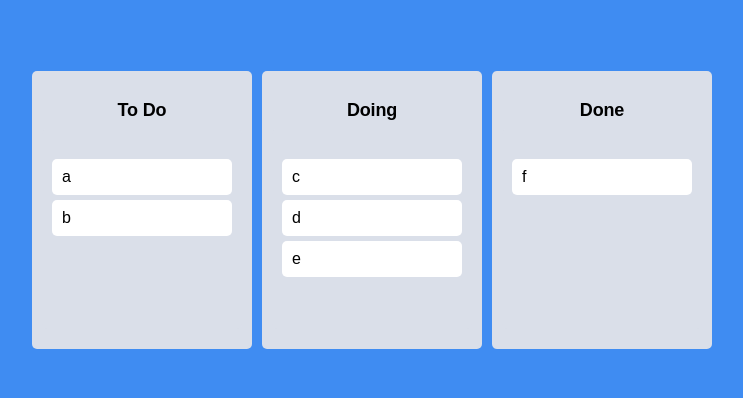
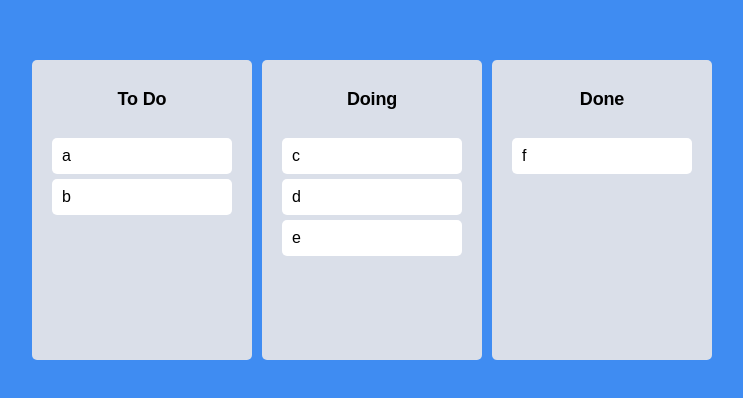
Before and after one commit to eunjeong90/trello, a React (Create React App) app: page / in a window 1280 px wide. Shown: the part 190-588 px from the top of the page, without its empty margins (268-1011 px from the left). Built offline with nearby package versions, Linux system fonts and the light colour scheme.

Commit message:
[Design] board, card 스타일 수정

```diff
--- a/src/Components/Board.tsx
+++ b/src/Components/Board.tsx
@@ -7,17 +7,34 @@ interface IToDos {
   boardId: string;
 }
 const Wrapper = styled.div`
-  padding: 20px 10px;
   padding-top: 30px;
   background-color: ${({ theme }) => theme.boardColor};
   border-radius: 5px;
-  min-height: 200px;
+  min-height: 300px;
+  display: flex;
+  flex-direction: column;
 `;
 const Title = styled.h2`
   text-align: center;
   font-weight: 600;
   margin-bottom: 10px;
   font-size: 18px;
+`;
+interface ICardAreaProps {
+  isDraggingOver: boolean;
+  draggingFromThisWith: boolean;
+}
+const CardArea = styled.div<ICardAreaProps>`
+  background-color: ${({ isDraggingOver, draggingFromThisWith }) =>
+    isDraggingOver
+      ? "#dfe6e9"
+      : draggingFromThisWith
+      ? "#b2bec3"
+      : "transparent"};
+  flex-grow: 1;
+  border-radius: 5px;
+  transition: background-color 0.2s ease-in-out;
+  padding: 20px;
 `;
 
 const Board = ({ toDos, boardId }: IToDos) => {
@@ -26,13 +43,18 @@ const Board = ({ toDos, boardId }: IToDos) => {
       <Wrapper>
         <Title>{boardId}</Title>
         <Droppable droppableId={boardId}>
-          {(magic) => (
-            <Wrapper ref={magic.innerRef} {...magic.droppableProps}>
+          {(magic, snapshot) => (
+            <CardArea
+              isDraggingOver={snapshot.isDraggingOver}
+              draggingFromThisWith={Boolean(snapshot.draggingFromThisWith)}
+              ref={magic.innerRef}
+              {...magic.droppableProps}
+            >
               {toDos.map((toDo, index) => (
                 <DraggableCard toDo={toDo} index={index} key={toDo} />
               ))}
               {magic.placeholder}
-            </Wrapper>
+            </CardArea>
           )}
         </Droppable>
       </Wrapper>
--- a/src/Components/DraggableCard.tsx
+++ b/src/Components/DraggableCard.tsx
@@ -6,11 +6,13 @@ interface IToDoProps {
   toDo: string;
   index: number;
 }
+
 const DraggableCard = ({ toDo, index }: IToDoProps) => {
   return (
     <Draggable draggableId={toDo} index={index} key={toDo}>
-      {(magic) => (
+      {(magic, snapshot) => (
         <Card
+          isDragging={snapshot.isDragging}
           ref={magic.innerRef}
           {...magic.dragHandleProps}
           {...magic.draggableProps}
@@ -24,9 +26,12 @@ const DraggableCard = ({ toDo, index }: IToDoProps) => {
 
 export default React.memo(DraggableCard);
 
-const Card = styled.div`
+const Card = styled.div<{ isDragging: boolean }>`
   border-radius: 5px;
   margin-bottom: 5px;
   padding: 10px 10px;
-  background-color: ${({ theme }) => theme.cardColor};
+  background-color: ${({ theme, isDragging }) =>
+    isDragging ? "#e4f2ff" : theme.cardColor};
+  box-shadow: ${({ isDragging }) =>
+    isDragging ? "0px 2px 5px rgba(0, 0, 0, 0.05)" : "none"};
 `;
```
